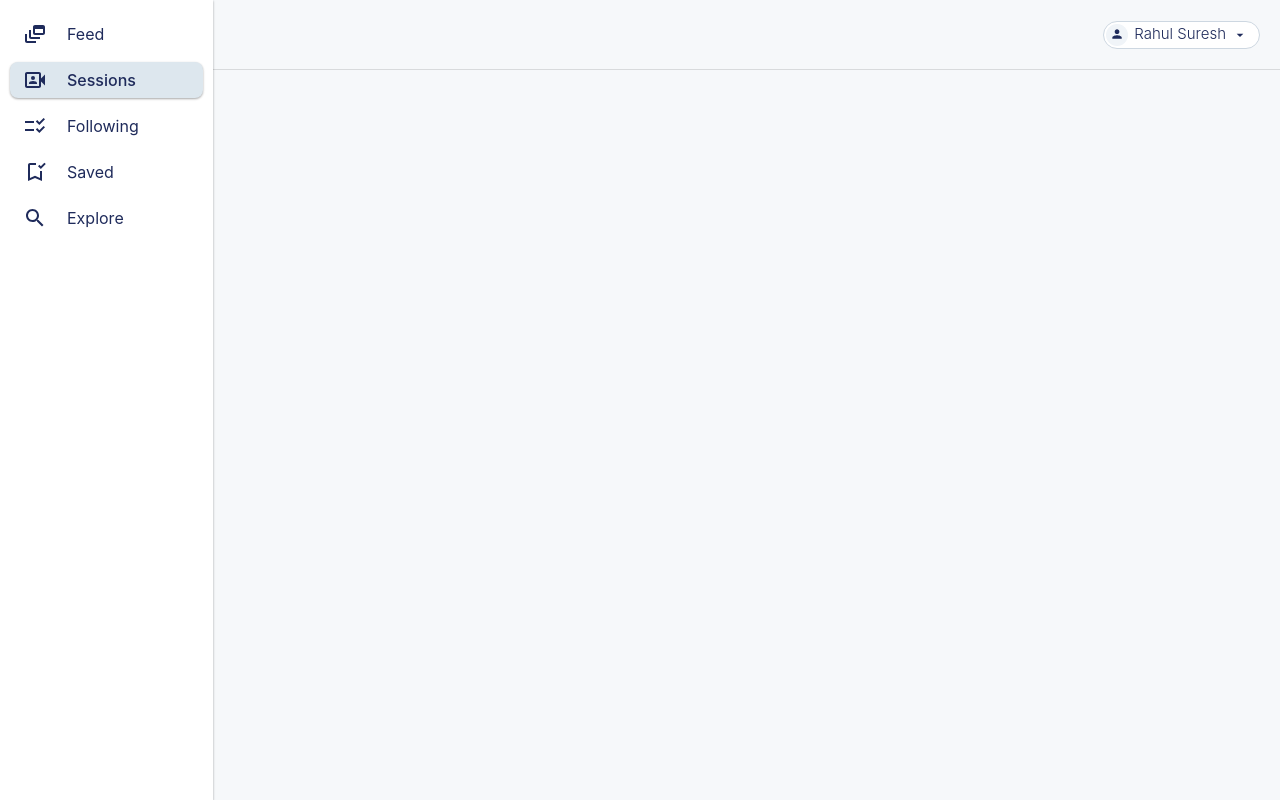
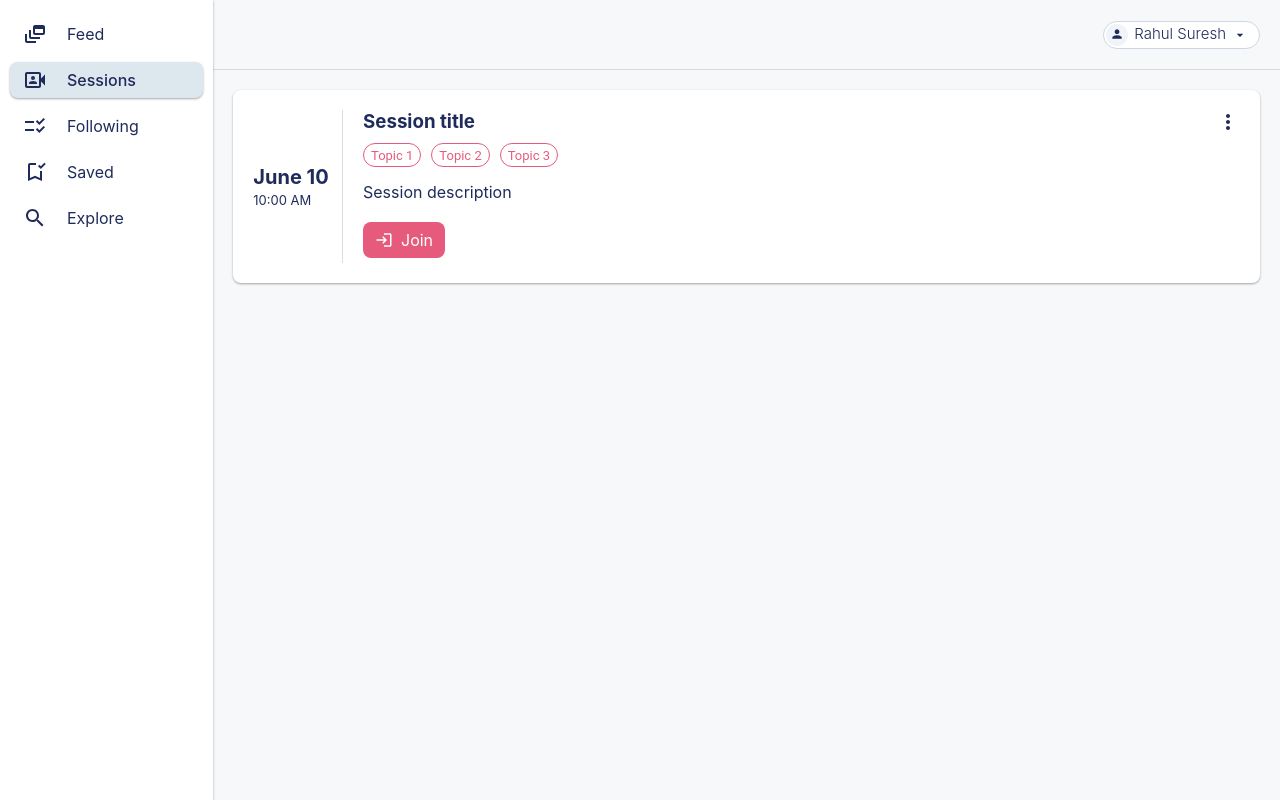
Before and after one commit to rahuls98/webdev-project, a React (Create React App) app in the folder frontend/: page /sessions in a window 1280 px wide. Built offline with nearby package versions, Linux system fonts and the light colour scheme.

Commit message:
Sessions page

```diff
--- /dev/null
+++ b/frontend/src/components/SessionCard/index.js
@@ -0,0 +1,132 @@
+import { useState } from "react";
+import "./style.css";
+import Stack from "@mui/material/Stack";
+import TopicChip from "../TopicChip";
+import DoneIcon from "@mui/icons-material/Done";
+import CancelPresentationOutlinedIcon from "@mui/icons-material/CancelPresentationOutlined";
+import LoginOutlinedIcon from "@mui/icons-material/LoginOutlined";
+import MoreVertOutlinedIcon from "@mui/icons-material/MoreVertOutlined";
+import Menu from "@mui/material/Menu";
+import MenuList from "@mui/material/MenuList";
+import MenuItem from "@mui/material/MenuItem";
+import ListItemText from "@mui/material/ListItemText";
+import ListItemIcon from "@mui/material/ListItemIcon";
+// import sessionApis from "../../apis/session";
+// import { useHMSActions } from "@100mslive/react-sdk";
+import userUtils from "../../utils/user";
+// import vaultApis from "../../apis/vault";
+// import MessageModalContext from "../../utils/MessageModalContext";
+
+const SessionCard = (props) => {
+    // const {setMessageModalContent, messageModalHandleOpen} = useContext(MessageModalContext);
+    const [anchorEl, setAnchorEl] = useState(null);
+    const actionsMenuOpen = Boolean(anchorEl);
+    // const hmsActions = useHMSActions();
+
+    const getDate = () => {
+        let dateString = props.session?.sessionDate;
+        // eslint-disable-next-line
+        const [month, date, year] = dateString.split(" ");
+        return `${month} ${date}`;
+    };
+
+    const handleMenuTriggerClick = (event) => {
+        setAnchorEl(event.currentTarget);
+    };
+
+    const handleMenuClose = () => {
+        setAnchorEl(null);
+    };
+
+    const handleUnenrollmentClick = async () => {
+        // await sessionApis.unenrollInSession({session: props.session._id});
+    };
+
+    const handleSessionDoneClick = async () => {
+        // await sessionApis.markSessionComplete({session: props.session._id});
+    };
+
+    const handleJoinClick = async () => {};
+
+    return (
+        <div className="SessionCard_container">
+            <div className="SessionCard_datetime">
+                <div>
+                    <span className="SessionCard_date">{getDate()}</span>
+                    <br />
+                    <span className="SessionCard_time">
+                        {props.session?.sessionTime || ""}
+                    </span>
+                </div>
+            </div>
+            {/* <div className={"SessionCard_details".concat(descriptionCollapsed? " collapsed" : "")}> */}
+            <div className="SessionCard_details">
+                <h3>{props.session?.title || ""}</h3>
+                <Stack direction="row" flexWrap="wrap">
+                    {props.session?.topics.length === 0
+                        ? null
+                        : props.session?.topics.map((topic, ind) => (
+                              <TopicChip key={ind} label={topic} withMargin />
+                          ))}
+                </Stack>
+                <p className="SessionCard_description">
+                    {props.session?.description || ""}
+                </p>
+                {new Date() <
+                new Date(
+                    `${props.session?.sessionDate} ${props.session?.sessionTime}`
+                ) ? null : (
+                    <div
+                        className="SessionCard_action"
+                        onClick={() => handleJoinClick()}
+                    >
+                        <LoginOutlinedIcon sx={{ fontSize: 18 }} />
+                        <span>Join</span>
+                    </div>
+                )}
+            </div>
+            <div className="SessionCard_menu">
+                <div
+                    id="basic-button"
+                    className="SessionCard_menu_trigger"
+                    aria-controls={actionsMenuOpen ? "basic-menu" : undefined}
+                    aria-haspopup="true"
+                    aria-expanded={actionsMenuOpen ? "true" : undefined}
+                    onClick={handleMenuTriggerClick}
+                >
+                    <MoreVertOutlinedIcon />
+                </div>
+                <Menu
+                    anchorEl={anchorEl}
+                    open={actionsMenuOpen}
+                    onClose={handleMenuClose}
+                    MenuListProps={{
+                        "aria-labelledby": "basic-button",
+                    }}
+                >
+                    <MenuList>
+                        {props.session?.author === userUtils.getUserId() ? (
+                            <MenuItem onClick={() => handleSessionDoneClick()}>
+                                <ListItemIcon>
+                                    <DoneIcon fontSize="small" />
+                                </ListItemIcon>
+                                <ListItemText>Done</ListItemText>
+                            </MenuItem>
+                        ) : null}
+                        {userUtils.getRole() === "User" ||
+                        props.session?.author !== userUtils.getUserId() ? (
+                            <MenuItem onClick={() => handleUnenrollmentClick()}>
+                                <ListItemIcon>
+                                    <CancelPresentationOutlinedIcon fontSize="small" />
+                                </ListItemIcon>
+                                <ListItemText>Unenroll</ListItemText>
+                            </MenuItem>
+                        ) : null}
+                    </MenuList>
+                </Menu>
+            </div>
+        </div>
+    );
+};
+
+export default SessionCard;
--- /dev/null
+++ b/frontend/src/components/SessionCard/style.css
@@ -0,0 +1,107 @@
+.SessionCard_container {
+    width: 100%;
+    padding: 20px;
+    background: white;
+    border-radius: 8px;
+    box-shadow: var(--box-shadow);
+    margin-bottom: 10px;
+    box-sizing: border-box;
+    display: grid;
+    grid-template-columns: 1fr 9fr 1fr;
+    grid-auto-flow: row;
+}
+
+.SessionCard_datetime {
+    border-right: rgb(220, 220, 220) solid 1px;
+    display: flex;
+    align-items: center;
+}
+
+.SessionCard_date {
+    font-size: 20px;
+    font-weight: bold;
+}
+
+.SessionCard_time {
+    font-size: 13px;
+}
+
+.SessionCard_details {
+    padding-left: 20px;
+}
+
+.SessionCard_details.collapsed {
+    overflow: hidden;
+    white-space: nowrap;
+}
+
+.SessionCard_details h3 {
+    margin: 0 0 10px 0;
+}
+
+.SessionCard_description {
+    margin: 5px 0 20px 0;
+    text-align: justify;
+}
+
+.SessionCard_description.collapsed {
+    text-overflow: ellipsis;
+}
+
+.SessionCard_parah_moreless {
+    margin-top: 5px;
+    text-align: right;
+    color: var(--text-grey-highlight);
+}
+
+.SessionCard_parah_moreless span {
+    font-size: 12px;
+    text-decoration: underline;
+    color: var(--text-grey-highlight);
+}
+
+.SessionCard_parah_moreless:hover {
+    cursor: pointer;
+}
+
+.SessionCard_action {
+    width: fit-content;
+    display: flex;
+    align-items: center;
+    border-radius: 8px;
+    padding: 8px 12px 8px 12px;
+    margin: 5px 0 5px 0;
+    background: var(--text-soft-highlight);
+    border: none;
+    color: white;
+}
+
+.SessionCard_action .MuiSvgIcon-root path {
+    color: white;
+}
+
+.SessionCard_action span {
+    margin-left: 8px;
+    color: white;
+}
+
+.SessionCard_action:hover {
+    cursor: pointer;
+    background: var(--text-soft-highlight);
+    border: none;
+    color: white;
+    box-shadow: var(--box-shadow);
+}
+
+.SessionCard_menu {
+    display: flex;
+    justify-content: flex-end;
+}
+
+.SessionCard_menu .Mui-focused {
+    border: none;
+}
+
+.SessionCard_menu_trigger {
+    height: fit-content;
+}
--- a/frontend/src/pages/Sessions/index.js
+++ b/frontend/src/pages/Sessions/index.js
@@ -1,10 +1,46 @@
+import { useState, useEffect } from "react";
 import "./style.css";
 import MainLayout from "../../layouts/MainLayout";
+import SessionCard from "../../components/SessionCard";
+import NoData from "../../components/NoData";
 
 const Sessions = () => {
+    // eslint-disable-next-line
+    const [sessions, setSessions] = useState([
+        {
+            author: {
+                fullname: "Rahul Suresh",
+            },
+            createdDate: new Date(),
+            topics: ["Topic 1", "Topic 2", "Topic 3"],
+            title: "Session title",
+            description: "Session description",
+            sessionDate: "June 10 2023",
+            sessionTime: "10:00 AM",
+        },
+    ]);
+
+    useEffect(() => {
+        // const getEnrolledSessions = async () => {
+        //     const enrolledSessions = await sessionApis.getEnrolledSessions();
+        //     setSessions(enrolledSessions);
+        // };
+        // getEnrolledSessions();
+    }, []);
+
     return (
         <div className="Sessions_container">
-            <MainLayout page={1} />
+            <MainLayout page={1}>
+                <div className="SessionsLayoutContent_container">
+                    {sessions.length === 0 ? (
+                        <NoData />
+                    ) : (
+                        sessions.map((session, ind) => (
+                            <SessionCard key={ind} session={session} />
+                        ))
+                    )}
+                </div>
+            </MainLayout>
         </div>
     );
 };
--- a/frontend/src/pages/Sessions/style.css
+++ b/frontend/src/pages/Sessions/style.css
@@ -0,0 +1,33 @@
+.SessionsLayoutContent_container {
+    height: calc(100vh - 70px);
+    padding: 20px;
+    box-sizing: border-box;
+    overflow: scroll;
+    -ms-overflow-style: none; /* IE and Edge */
+    scrollbar-width: none; /* Firefox */
+}
+
+.SessionsLayoutContent_container::-webkit-scrollbar {
+    display: none;
+}
+
+.SessionsLayoutContent_container .JoyTable-root {
+    background: white;
+}
+
+.SessionsLayoutContent_container .JoyTable-root td {
+    vertical-align: top;
+}
+
+.SessionsLayoutContent_action {
+    display: flex;
+    align-items: center;
+    background: var(--background);
+    border-radius: 8px;
+    padding: 8px 12px 8px 12px;
+    margin-bottom: 5px;
+}
+
+.SessionsLayoutContent_action span {
+    margin-left: 5px;
+}
```
